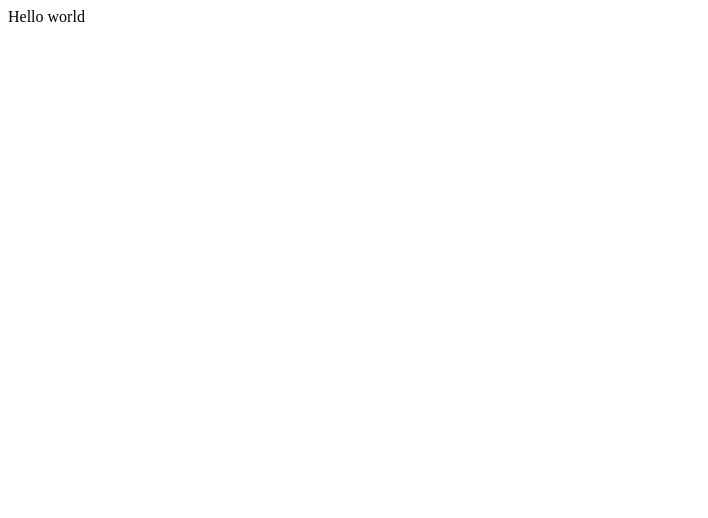
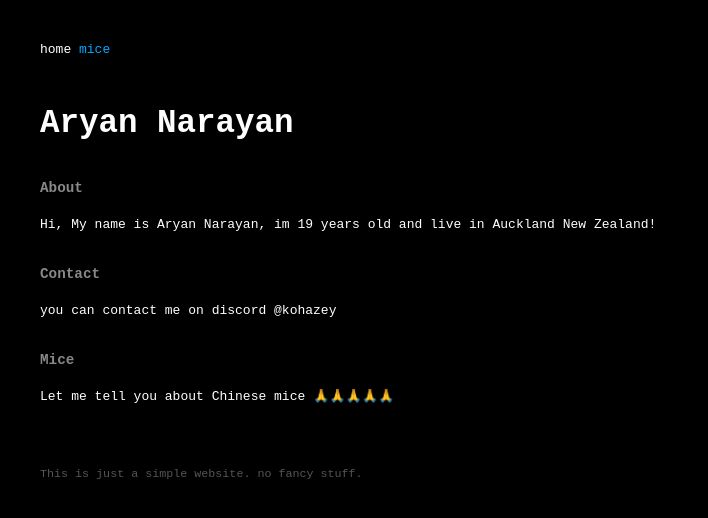
Before and after one commit to intelarc/Aryans-Website, a plain HTML site: page index.html in a window 1280 px wide. Shown: the whole page, without its empty margins (0-708 px from the left). Drawn offline with Linux system fonts and the light colour scheme.

Commit message:
Version one

```diff
--- a/index.html
+++ b/index.html
@@ -4,13 +4,30 @@
 <head>
   <meta charset="utf-8">
   <meta name="viewport" content="width=device-width">
-  <title>replit</title>
+  <title>Aryan's homepage</title>
   <link href="style.css" rel="stylesheet" type="text/css" />
 </head>
+<body>
+ <div class="nav"
+   <a href="#home">home</a>
+       <a href="#mice">mice</a>
+   </div>
 
-<body>
-  Hello world
-  <script src="script.js"></script>
+  <h1>Aryan Narayan</h1>
+
+  <h2>About</h2>
+  <p>Hi, My name is Aryan Narayan, im 19 years old and live in Auckland New Zealand!</p>
+
+  <h2>Contact</h2>
+  <p>you can contact me on discord @kohazey</p>
+
+  <h2>Mice</h2>
+  <p>Let me tell you about Chinese mice  🙏🙏🙏🙏🙏</p>
+
+  <div class="footer">
+      <p>This is just a simple website. no fancy stuff.</p>
+  </div>
+
 </body>
 
 </html>
--- a/style.css
+++ b/style.css
@@ -1,4 +1,45 @@
-html {
-  height: 100%;
-  width: 100%;
+body {
+  font-family: monospace;
+  background: #000;
+  color: #fff;
+  margin: 40px;
+  line-height: 1.5;
 }
+
+h1 {
+  font-size: 2.5em;
+  margin-bottom: 5px;
+}
+
+h2 {
+  color: #888;
+  font-size: 1.1em;
+  margin: 30px 0 15px 0;
+}
+
+p {
+  margin-bottom: 10px;
+}
+
+a {
+  color: #0af;
+}
+
+.nav {
+  margin-bottom: 40px;
+}
+
+.nav a {
+  margin-right: 20px;
+  text-decoration: none;
+}
+
+.nav a:hover {
+  text-decoration: underline;
+}
+
+.footer {
+  margin-top: 60px;
+  color: #555;
+  font-size: 0.9em;
+}
```
